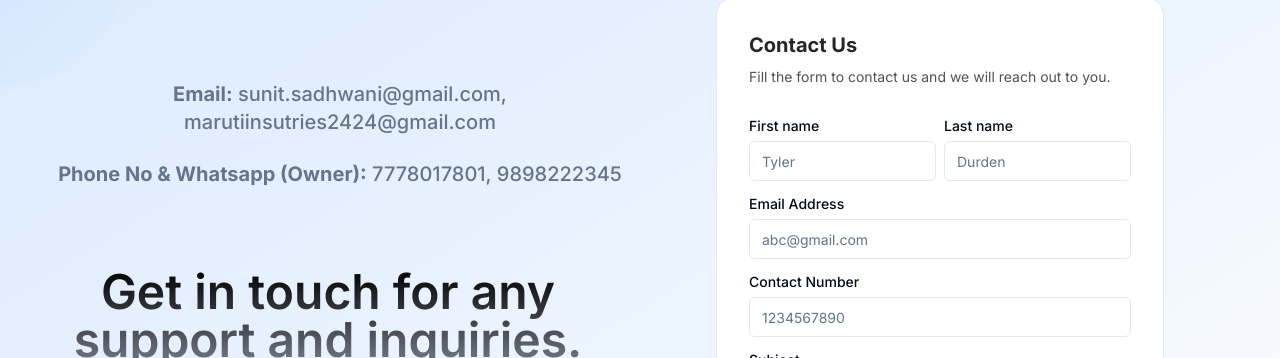
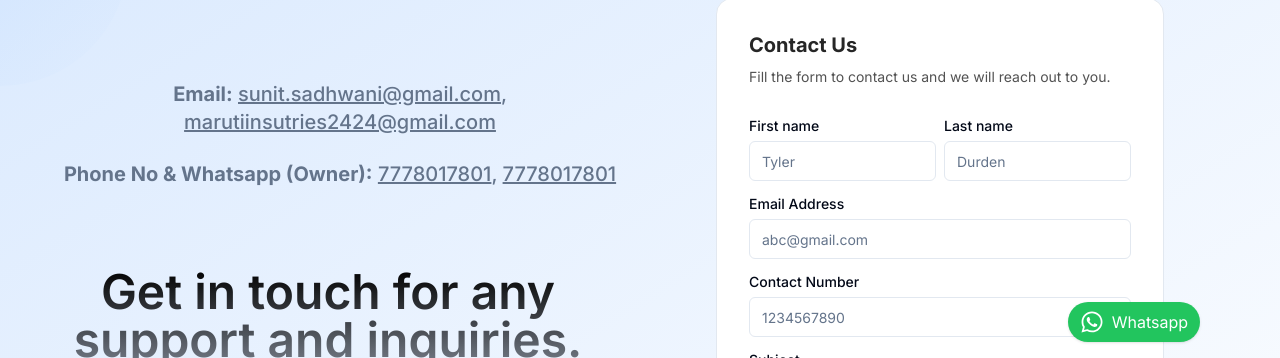
Before and after one commit to darshit890/crosscables, a Next.js app: page /contactUs in a window 1280 px wide. Shown: the part 442-800 px from the top of the page. Built offline with nearby package versions, Linux system fonts and the light colour scheme.

Commit message:
modified:   app/contactUs/page.tsx 	modified:   app/layout.tsx 	new file:   components/EmailLink.tsx 	modified:   components/Footer.tsx 	new file:   components/Whatsapp.tsx

```diff
--- a/app/contactUs/page.tsx
+++ b/app/contactUs/page.tsx
@@ -1,18 +1,20 @@
 "use client";
 
-import AnimatedShinyText from '@/components/magicui/animated-shiny-text'
-import PageHero from '@/components/PageHero'
-import SignupFormDemo from '@/components/SignupForm'
-import { cn } from '@/lib/utils'
-import { ArrowRightIcon } from 'lucide-react'
-import React from 'react'
-import { motion } from 'framer-motion'
+import AnimatedShinyText from "@/components/magicui/animated-shiny-text";
+import PageHero from "@/components/PageHero";
+import SignupFormDemo from "@/components/SignupForm";
+import { cn } from "@/lib/utils";
+import { ArrowRightIcon } from "lucide-react";
+import React from "react";
+import { motion } from "framer-motion";
+import EmailLink from "@/components/EmailLink";
+import Link from "next/link";
 
 const Offers = () => {
   return (
     <>
       <PageHero title="Contact Us" />
-      <div className='min-h-screen p-4 sm:p-6 md:p-10 relative overflow-hidden bg-gradient-to-br from-blue-100 to-white'>
+      <div className="min-h-screen p-4 sm:p-6 md:p-10 relative overflow-hidden bg-gradient-to-br from-blue-100 to-white">
         {/* Gradient circles in corners */}
         <div className="absolute top-0 left-0 w-32 sm:w-48 md:w-64 h-32 sm:h-48 md:h-64 rounded-full bg-gradient-to-br from-blue-200 to-transparent opacity-50 -translate-x-1/2 -translate-y-1/2"></div>
         <div className="absolute bottom-0 right-0 w-32 sm:w-48 md:w-64 h-32 sm:h-48 md:h-64 rounded-full bg-gradient-to-tl from-blue-200 to-transparent opacity-50 translate-x-1/2 translate-y-1/2"></div>
@@ -31,7 +33,13 @@ const Offers = () => {
                 animate={{ opacity: 1, y: 0 }}
                 transition={{ duration: 0.5, delay: 0.2, ease: "easeInOut" }}
               >
-                <span className='font-bold'>Email:</span> sunit.sadhwani@gmail.com, marutiinsutries2424@gmail.com
+                <span className="font-bold">Email:</span>{" "}
+                <EmailLink email="sunit.sadhwani@gmail.com" subject="Hello!" body="I'm interested in your services.">
+                <span className="underline">sunit.sadhwani@gmail.com</span>
+                </EmailLink>
+                <EmailLink email="marutiinsutries2424@gmail.com" subject="Hello!" body="I'm interested in your services.">
+                , <span className="underline">marutiinsutries2424@gmail.com</span>
+                </EmailLink>
               </motion.p>
               <motion.p
                 className="text-base md:text-xl text-muted-foreground max-w-xl font-medium text-center mx-auto pb-10 md:pb-20"
@@ -39,7 +47,8 @@ const Offers = () => {
                 animate={{ opacity: 1, y: 0 }}
                 transition={{ duration: 0.5, delay: 0.4, ease: "easeInOut" }}
               >
-                <span className='font-bold'>Phone No & Whatsapp (Owner):</span> 7778017801, 9898222345
+                <span className="font-bold">Phone No & Whatsapp (Owner):</span>{" "}
+                <Link href={"https://wa.me/7778017801"} className="underline">7778017801</Link>, <Link href={"https://wa.me/9898222345"} className="underline">7778017801</Link>
               </motion.p>
             </div>
             <div className="flex flex-col justify-center">
@@ -57,7 +66,8 @@ const Offers = () => {
                 animate={{ opacity: 1, y: 0 }}
                 transition={{ duration: 0.5, delay: 0.8, ease: "easeInOut" }}
               >
-                The market-dominant information system, providing sophisticated instruments.
+                The market-dominant information system, providing sophisticated
+                instruments.
               </motion.p>
             </div>
           </motion.div>
@@ -72,7 +82,7 @@ const Offers = () => {
         </section>
       </div>
     </>
-  )
-}
+  );
+};
 
-export default Offers
+export default Offers;
--- a/app/layout.tsx
+++ b/app/layout.tsx
@@ -2,6 +2,7 @@ import type { Metadata } from "next";
 import { Inter } from "next/font/google";
 import "./globals.css";
 import Footer from "@/components/Footer";
+import WhatsAppButton from "@/components/Whatsapp";
 
 const inter = Inter({ subsets: ["latin"] });
 
@@ -22,6 +23,7 @@ export default function RootLayout({
       </head>
       <body className={inter.className}>
         {children}
+        <WhatsAppButton />
         <Footer />
       </body>
     </html>
--- /dev/null
+++ b/components/EmailLink.tsx
@@ -0,0 +1,26 @@
+// components/EmailLink.tsx
+import React from 'react';
+import Link from 'next/link';
+
+interface EmailLinkProps {
+  email: string;
+  subject?: string;
+  body?: string;
+  className?: string;
+  children?: React.ReactNode;
+}
+
+const EmailLink: React.FC<EmailLinkProps> = ({ email, subject, body, className, children }) => {
+  const encodedSubject = encodeURIComponent(subject || '');
+  const encodedBody = encodeURIComponent(body || '');
+  const mailtoHref = `mailto:${email}?subject=${encodedSubject}&body=${encodedBody}`;
+
+  // Note: We do not need to use 'passHref' anymore because we're not wrapping an 'a' tag
+  return (
+    <Link href={mailtoHref} className={className}>
+      {children}
+    </Link>
+  );
+};
+
+export default EmailLink;
--- a/components/Footer.tsx
+++ b/components/Footer.tsx
@@ -49,7 +49,7 @@ function Footer() {
               <ul>
                 <Image src={'/logo1.jpg'} alt="" width={130} height={60} className="mx-auto lg:mx-0 mb-4" />
                 <div className="flex gap-4 md:gap-6 pb-5 justify-center lg:justify-start">
-                  <Link href={"https://wa.me/9898222345"}><FaWhatsapp className="text-xl md:text-2xl cursor-pointer hover:text-green-600" /></Link>
+                  <Link href={"https://wa.me/7778017801"}><FaWhatsapp className="text-xl md:text-2xl cursor-pointer hover:text-green-600" /></Link>
                   <Link href={"https://x.com/TossCables"}><FaXTwitter className="text-xl md:text-2xl cursor-pointer hover:text-blue-600" /></Link>
                 </div>
               </ul>
--- /dev/null
+++ b/components/Whatsapp.tsx
@@ -0,0 +1,37 @@
+// components/WhatsAppButton.tsx
+'use client'
+import React from 'react';
+import { useRouter } from 'next/navigation';
+import Image from 'next/image';
+import { FaWhatsapp } from 'react-icons/fa';
+
+const WhatsAppButton: React.FC = () => {
+  const phoneNumber = '+917778017801'; // Replace with your phone number
+  const waLink = `https://wa.me/${phoneNumber}`;
+
+  const router = useRouter();
+
+  const redirectToWhatsApp = () => {
+    // Optional: Scroll to top if the user is not at the top of the page
+    window.scrollTo({ top: 0, behavior: 'smooth' });
+
+    // Redirect to WhatsApp after a small delay
+    setTimeout(() => {
+      router.push(waLink);
+    }, 300);
+  };
+
+  return (
+    <button
+      onClick={redirectToWhatsApp}
+      className="fixed bottom-4 sm:right-4 md:right-10 right-4 lg:right-20 z-50 p-2 bg-green-500 text-white rounded-full shadow hover:bg-green-600 focus:outline-none focus:ring"
+      aria-label="Contact us on WhatsApp"
+    >
+      {/* You can add a WhatsApp icon here */}
+      <div className='flex flex-row gap-x-2 px-1'><FaWhatsapp className='text-white h-6 w-6' />
+      <p className='md:flex hidden'>Whatsapp</p></div>
+    </button>
+  );
+};
+
+export default WhatsAppButton;
```
